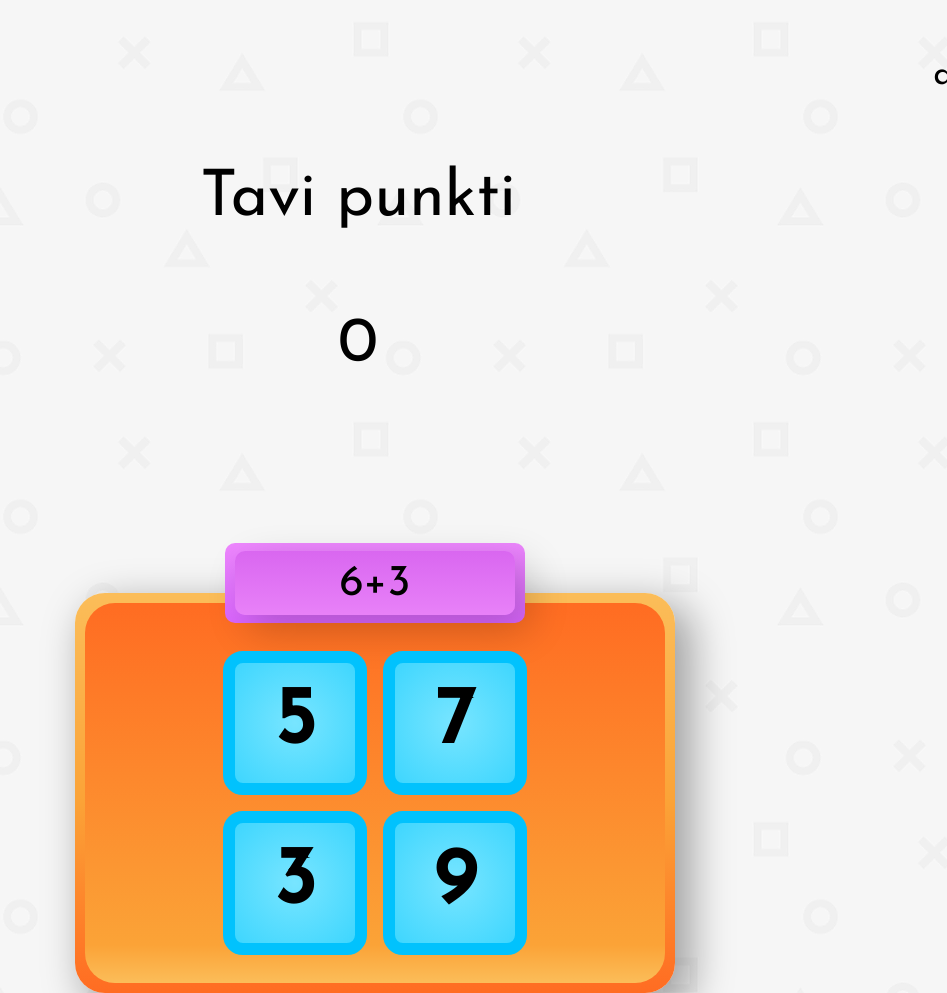
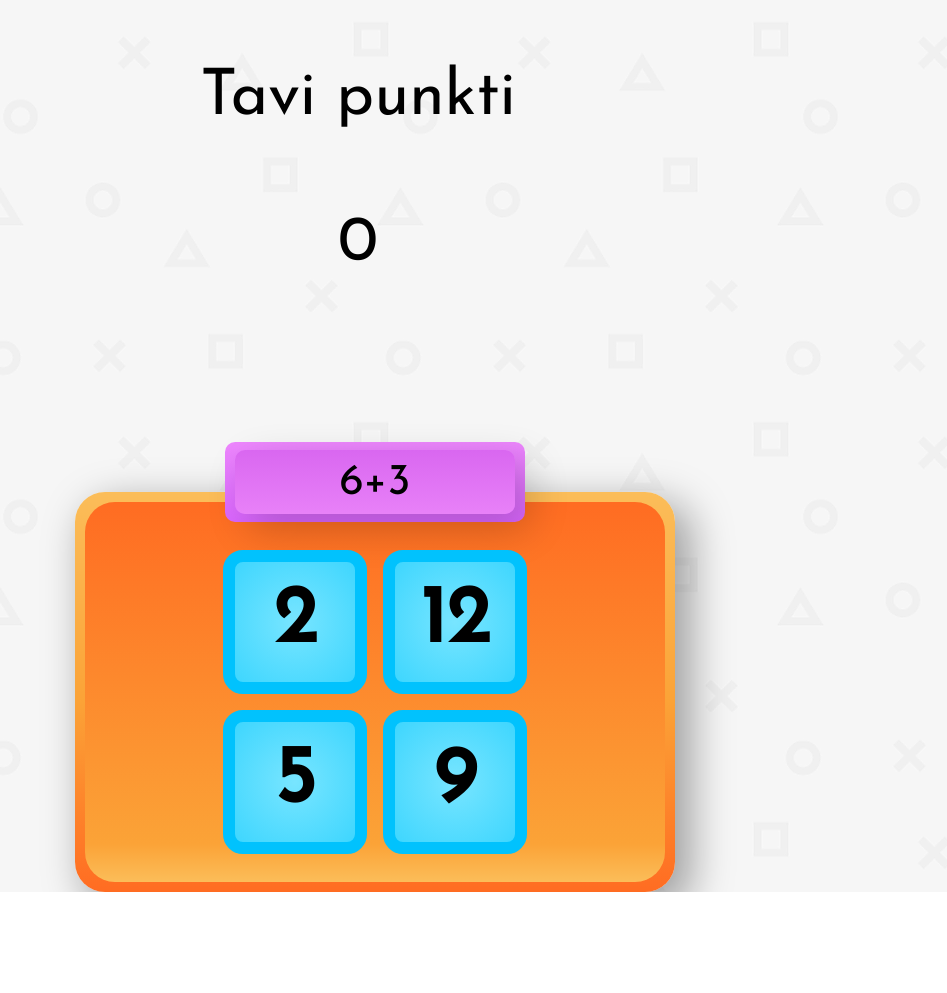
Before and after one commit to QQumber/ZPD-Spele, a plain HTML site: page index.html in a window 1280 px wide. Shown: the top 993 px of the page, without its empty margins (333-1280 px from the left). After the commit the page ends 892 px from the top, so only its background shows below. Drawn offline with Linux system fonts and the light colour scheme.

Commit message:
Update index.html

```diff
--- a/index.html
+++ b/index.html
@@ -10,7 +10,7 @@
     <body onload='saktSpeli()'>
 
         <div class='main'>
-            <div class='rekords' id='record'>asdasd</div>
+            <div class='rekords' id='record'></div>
             <div class='punkti'>Tavi punkti</div>
             <div class='punkti' id='punkti'>0</div>
             <div class='atbkop'>
@@ -69,9 +69,9 @@
             a = a - b
         }
         atbildes.push(Math.abs(a + b))
-        atbildes.push(Math.abs(a - b))
-        atbildes.push(Math.abs(a - 1))
-        atbildes.push(Math.abs(a +1))
+        atbildes.push(Math.abs(a - b + 2))
+        atbildes.push(Math.abs(a - 1 - b))
+        atbildes.push(Math.abs(a + 3 + b))
         let string = a + sign[c] + b
         document.getElementById("piemers").innerHTML = string
         atbildes.sort( () => .3 - Math.random() )
```
